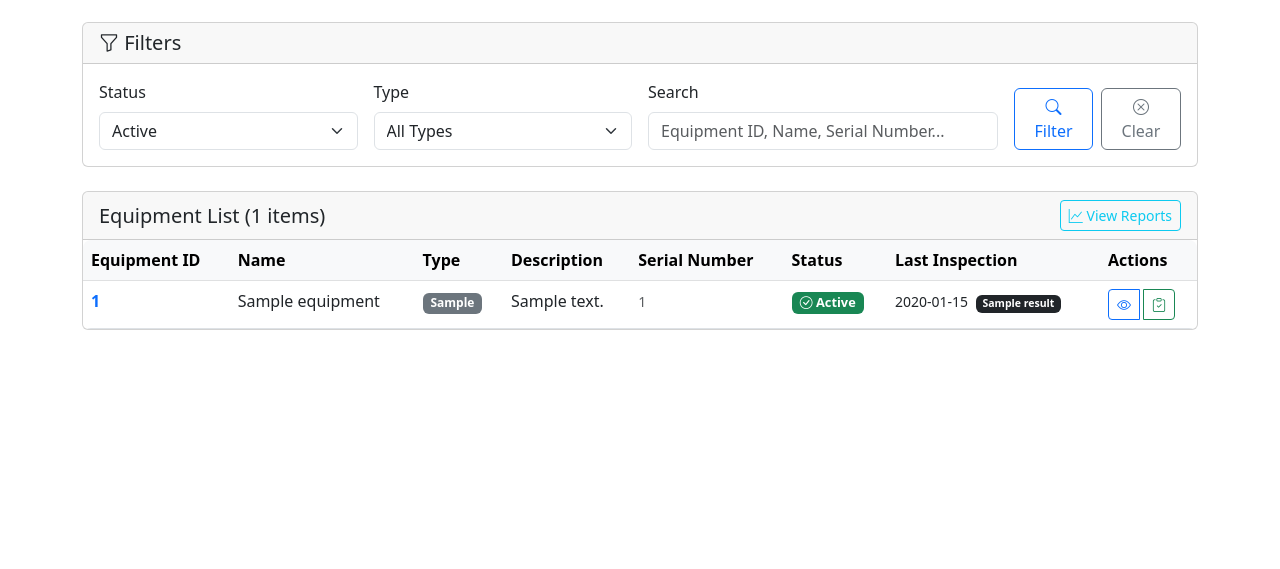
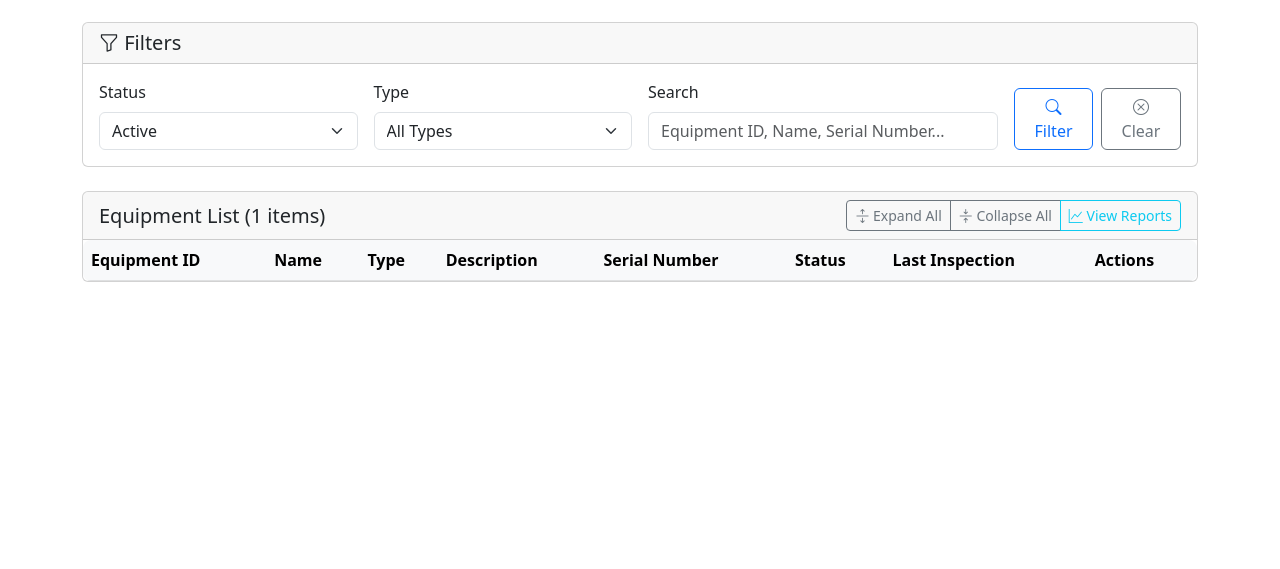
Before and after one commit to TheeNate/Invomanager, a Flask app: template templates/index.html in a window 1280 px wide. Shown: the part 144-713 px from the top of the page. Run offline with Flask 3, Linux system fonts and the light colour scheme; the template is opened without the code that fills it: most values are stand-ins (such as "Sample title", 1, 10 or a date in 2020); lists and menus that the app fills with data are empty.

Commit message:
Improve equipment list display with collapsible sections for easy navigation
Implements collapsible equipment grouping by type prefix and adds expand/collapse all buttons in index.html.

Replit-Commit-Author: Agent
Replit-Commit-Session-Id: aebf5766-fd62-469c-a1c2-0551c7283429
Replit-Commit-Screenshot-Url: https://storage.googleapis.com/screenshot-production-us-central1/bd3f2cc9-e8bf-4c9d-8841-43123dc403e1/5ce82fb8-469b-4428-a5fb-58538abdec8c.jpg

```diff
--- a/templates/index.html
+++ b/templates/index.html
@@ -64,9 +64,17 @@
 <div class="card">
     <div class="card-header d-flex justify-content-between align-items-center">
         <h5 class="card-title mb-0">Equipment List ({{ equipment_list|length }} items)</h5>
-        <a href="{{ url_for('reports') }}" class="btn btn-sm btn-outline-info">
-            <i class="bi bi-graph-up"></i> View Reports
-        </a>
+        <div class="btn-group" role="group">
+            <button type="button" class="btn btn-sm btn-outline-secondary" id="expand-all-btn">
+                <i class="bi bi-arrows-expand"></i> Expand All
+            </button>
+            <button type="button" class="btn btn-sm btn-outline-secondary" id="collapse-all-btn">
+                <i class="bi bi-arrows-collapse"></i> Collapse All
+            </button>
+            <a href="{{ url_for('reports') }}" class="btn btn-sm btn-outline-info">
+                <i class="bi bi-graph-up"></i> View Reports
+            </a>
+        </div>
     </div>
     <div class="card-body p-0">
         {% if equipment_list %}
@@ -84,75 +92,8 @@
                             <th>Actions</th>
                         </tr>
                     </thead>
-                    <tbody>
-                        {% for equipment in equipment_list %}
-                            <tr>
-                                <td>
-                                    <a href="{{ url_for('equipment_details', equipment_id=equipment.equipment_id) }}"
-                                       class="text-decoration-none fw-bold">
-                                        {{ equipment.equipment_id }}
-                                    </a>
-                                </td>
-                                <td>
-                                    <span class="fw-medium">{{ equipment.name or 'Not specified' }}</span>
-                                </td>
-                                <td>
-                                    <span class="badge bg-secondary">{{ equipment.equipment_type }}</span>
-                                </td>
-                                <td>{{ equipment.type_description }}</td>
-                                <td>
-                                    <small class="text-muted">
-                                        {{ equipment.serial_number or 'Not specified' }}
-                                    </small>
-                                </td>
-                                <td>
-                                    <span class="badge bg-{{ equipment.status | status_color }} status-badge">
-                                        {% if equipment.status == 'ACTIVE' %}
-                                            <i class="bi bi-check-circle"></i> Active
-                                        {% elif equipment.status == 'RED_TAGGED' %}
-                                            <i class="bi bi-exclamation-triangle"></i> Red Tagged
-                                        {% elif equipment.status == 'DESTROYED' %}
-                                            <i class="bi bi-x-circle"></i> Destroyed
-                                        {% endif %}
-                                    </span>
-                                </td>
-                                <td>
-                                    {% if equipment.last_inspection %}
-                                        <small>
-                                            {{ equipment.last_inspection.inspection_date | date_format }}
-                                            <span class="badge bg-{{ equipment.last_inspection.result | result_color }} ms-1">
-                                                {{ equipment.last_inspection.result }}
-                                            </span>
-                                        </small>
-                                    {% else %}
-                                        <small class="text-warning">
-                                            <i class="bi bi-exclamation-triangle"></i> Never inspected
-                                        </small>
-                                    {% endif %}
-                                </td>
-                                <td>
-                                    <div class="btn-group btn-group-sm btn-group-actions" role="group">
-                                        <a href="{{ url_for('equipment_details', equipment_id=equipment.equipment_id) }}"
-                                           class="btn btn-outline-primary" title="View Details">
-                                            <i class="bi bi-eye"></i>
-                                        </a>
-                                        {% if equipment.status == 'ACTIVE' %}
-                                            <a href="{{ url_for('add_inspection', equipment_id=equipment.equipment_id) }}"
-                                               class="btn btn-outline-success" title="Add Inspection">
-                                                <i class="bi bi-clipboard-check"></i>
-                                            </a>
-                                        {% endif %}
-                                        {% if not equipment.last_inspection %}
-                                            <button type="button" class="btn btn-outline-danger btn-sm"
-                                                    onclick="deleteEquipment('{{ equipment.equipment_id }}')"
-                                                    title="Delete Equipment">
-                                                <i class="bi bi-trash"></i>
-                                            </button>
-                                        {% endif %}
-                                    </div>
-                                </td>
-                            </tr>
-                        {% endfor %}
+                    <tbody id="equipment-table-body">
+                        <!-- Equipment will be populated by JavaScript -->
                     </tbody>
                 </table>
             </div>
@@ -214,6 +155,256 @@
 
 {% block scripts %}
 <script>
+// Equipment data from server
+const equipmentData = {{ equipment_list | tojson | safe }};
+
+// Group equipment by type
+function groupEquipmentByType(equipment) {
+    const groups = {};
+
+    equipment.forEach(item => {
+        const type = item.equipment_type;
+        if (!groups[type]) {
+            groups[type] = [];
+        }
+        groups[type].push(item);
+    });
+
+    return groups;
+}
+
+// Create collapsible group row
+function createGroupRow(type, items, typeDescription) {
+    const minId = Math.min(...items.map(item => parseInt(item.equipment_id.split('/')[1])));
+    const maxId = Math.max(...items.map(item => parseInt(item.equipment_id.split('/')[1])));
+    const idRange = minId === maxId ? `${type}/${minId.toString().padStart(3, '0')}` : `${type}/${minId.toString().padStart(3, '0')}-${maxId.toString().padStart(3, '0')}`;
+
+    // Count status summary
+    const statusCounts = items.reduce((acc, item) => {
+        acc[item.status] = (acc[item.status] || 0) + 1;
+        return acc;
+    }, {});
+
+    const statusSummary = Object.entries(statusCounts)
+        .map(([status, count]) => `${count} ${status.toLowerCase().replace('_', ' ')}`)
+        .join(', ');
+
+    return `
+        <tr class="group-header bg-light" data-group="${type}" style="cursor: pointer;">
+            <td colspan="8">
+                <div class="d-flex justify-content-between align-items-center">
+                    <div>
+                        <i class="bi bi-chevron-down group-icon me-2"></i>
+                        <strong>${idRange}</strong>
+                        <span class="badge bg-secondary ms-2">${type}</span>
+                        <span class="ms-2 text-muted">${typeDescription}</span>
+                        <small class="ms-3 text-muted">(${items.length} items: ${statusSummary})</small>
+                    </div>
+                    <div class="btn-group btn-group-sm" role="group">
+                        <button type="button" class="btn btn-outline-primary btn-sm" onclick="event.stopPropagation(); expandGroup('${type}')">
+                            <i class="bi bi-arrows-expand"></i> Expand
+                        </button>
+                    </div>
+                </div>
+            </td>
+        </tr>
+    `;
+}
+
+// Create equipment row
+function createEquipmentRow(equipment) {
+    const statusColorMap = {
+        'ACTIVE': 'success',
+        'RED_TAGGED': 'warning',
+        'DESTROYED': 'danger'
+    };
+
+    const statusIconMap = {
+        'ACTIVE': 'check-circle',
+        'RED_TAGGED': 'exclamation-triangle',
+        'DESTROYED': 'x-circle'
+    };
+
+    const resultColorMap = {
+        'PASS': 'success',
+        'FAIL': 'danger'
+    };
+
+    let inspectionHtml = '';
+    if (equipment.last_inspection) {
+        const inspectionDate = new Date(equipment.last_inspection.inspection_date).toLocaleDateString();
+        const resultColor = resultColorMap[equipment.last_inspection.result] || 'secondary';
+        inspectionHtml = `
+            <small>
+                ${inspectionDate}
+                <span class="badge bg-${resultColor} ms-1">
+                    ${equipment.last_inspection.result}
+                </span>
+            </small>
+        `;
+    } else {
+        inspectionHtml = `
+            <small class="text-warning">
+                <i class="bi bi-exclamation-triangle"></i> Never inspected
+            </small>
+        `;
+    }
+
+    let actionsHtml = `
+        <div class="btn-group btn-group-sm btn-group-actions" role="group">
+            <a href="/equipment/${equipment.equipment_id}" class="btn btn-outline-primary" title="View Details">
+                <i class="bi bi-eye"></i>
+            </a>
+    `;
+
+    if (equipment.status === 'ACTIVE') {
+        actionsHtml += `
+            <a href="/inspection/add/${equipment.equipment_id}" class="btn btn-outline-success" title="Add Inspection">
+                <i class="bi bi-clipboard-check"></i>
+            </a>
+        `;
+    }
+
+    if (!equipment.last_inspection) {
+        actionsHtml += `
+            <button type="button" class="btn btn-outline-danger btn-sm"
+                    onclick="deleteEquipment('${equipment.equipment_id}')"
+                    title="Delete Equipment">
+                <i class="bi bi-trash"></i>
+            </button>
+        `;
+    }
+
+    actionsHtml += '</div>';
+
+    return `
+        <tr class="equipment-row" data-group="${equipment.equipment_type}" style="display: none;">
+            <td>
+                <a href="/equipment/${equipment.equipment_id}" class="text-decoration-none fw-bold">
+                    ${equipment.equipment_id}
+                </a>
+            </td>
+            <td>
+                <span class="fw-medium">${equipment.name || 'Not specified'}</span>
+            </td>
+            <td>
+                <span class="badge bg-secondary">${equipment.equipment_type}</span>
+            </td>
+            <td>${equipment.type_description}</td>
+            <td>
+                <small class="text-muted">
+                    ${equipment.serial_number || 'Not specified'}
+                </small>
+            </td>
+            <td>
+                <span class="badge bg-${statusColorMap[equipment.status]} status-badge">
+                    <i class="bi bi-${statusIconMap[equipment.status]}"></i> ${equipment.status.replace('_', ' ').toLowerCase()}
+                </span>
+            </td>
+            <td>${inspectionHtml}</td>
+            <td>${actionsHtml}</td>
+        </tr>
+    `;
+}
+
+// Toggle group visibility
+function toggleGroup(type) {
+    const groupRows = document.querySelectorAll(`tr.equipment-row[data-group="${type}"]`);
+    const groupHeader = document.querySelector(`tr.group-header[data-group="${type}"]`);
+    const icon = groupHeader.querySelector('.group-icon');
+
+    const isExpanded = groupRows[0].style.display !== 'none';
+
+    groupRows.forEach(row => {
+        row.style.display = isExpanded ? 'none' : '';
+    });
+
+    icon.className = isExpanded ? 'bi bi-chevron-right group-icon me-2' : 'bi bi-chevron-down group-icon me-2';
+}
+
+// Expand specific group
+function expandGroup(type) {
+    const groupRows = document.querySelectorAll(`tr.equipment-row[data-group="${type}"]`);
+    const groupHeader = document.querySelector(`tr.group-header[data-group="${type}"]`);
+    const icon = groupHeader.querySelector('.group-icon');
+
+    groupRows.forEach(row => {
+        row.style.display = '';
+    });
+
+    icon.className = 'bi bi-chevron-down group-icon me-2';
+}
+
+// Expand all groups
+function expandAllGroups() {
+    document.querySelectorAll('.equipment-row').forEach(row => {
+        row.style.display = '';
+    });
+
+    document.querySelectorAll('.group-icon').forEach(icon => {
+        icon.className = 'bi bi-chevron-down group-icon me-2';
+    });
+}
+
+// Collapse all groups
+function collapseAllGroups() {
+    document.querySelectorAll('.equipment-row').forEach(row => {
+        row.style.display = 'none';
+    });
+
+    document.querySelectorAll('.group-icon').forEach(icon => {
+        icon.className = 'bi bi-chevron-right group-icon me-2';
+    });
+}
+
+// Render equipment table
+function renderEquipmentTable() {
+    const tableBody = document.getElementById('equipment-table-body');
+
+    if (!equipmentData || equipmentData.length === 0) {
+        return;
+    }
+
+    const groups = groupEquipmentByType(equipmentData);
+    let html = '';
+
+    // Sort groups by type code
+    const sortedTypes = Object.keys(groups).sort();
+
+    sortedTypes.forEach(type => {
+        const items = groups[type];
+        const typeDescription = items[0].type_description;
+
+        // Add group header
+        html += createGroupRow(type, items, typeDescription);
+
+        // Add equipment rows (sorted by equipment_id)
+        items.sort((a, b) => a.equipment_id.localeCompare(b.equipment_id))
+             .forEach(equipment => {
+                 html += createEquipmentRow(equipment);
+             });
+    });
+
+    tableBody.innerHTML = html;
+
+    // Add click handlers for group headers
+    document.querySelectorAll('.group-header').forEach(header => {
+        header.addEventListener('click', function() {
+            const type = this.dataset.group;
+            toggleGroup(type);
+        });
+    });
+}
+
+// Initialize when page loads
+document.addEventListener('DOMContentLoaded', function() {
+    renderEquipmentTable();
+
+    // Add button handlers
+    document.getElementById('expand-all-btn').addEventListener('click', expandAllGroups);
+    document.getElementById('collapse-all-btn').addEventListener('click', collapseAllGroups);
+});
+
 function deleteEquipment(equipmentId) {
     document.getElementById('deleteEquipmentId').textContent = equipmentId;
     document.getElementById('deleteEquipmentForm').action = '/equipment/' + equipmentId + '/delete';
```
Also changed, not shown: replit.md (+3 -0 lines).
